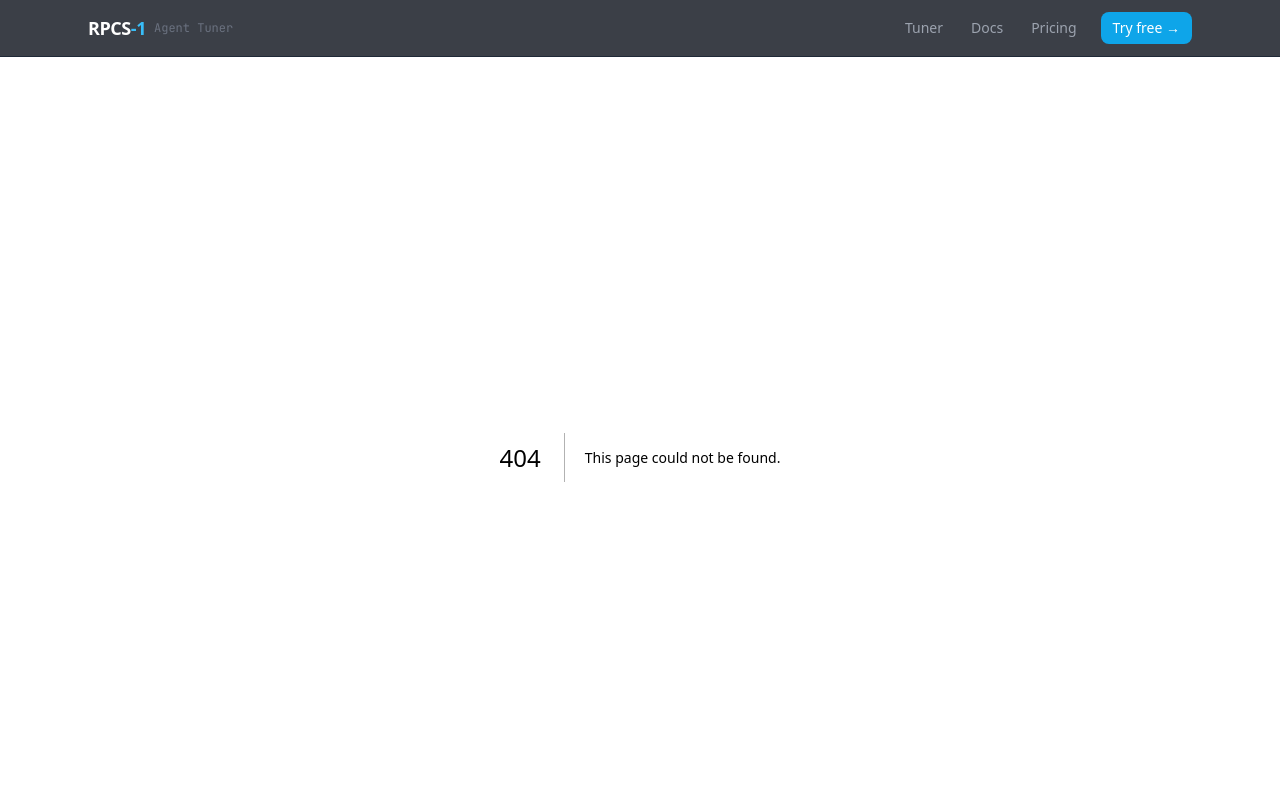
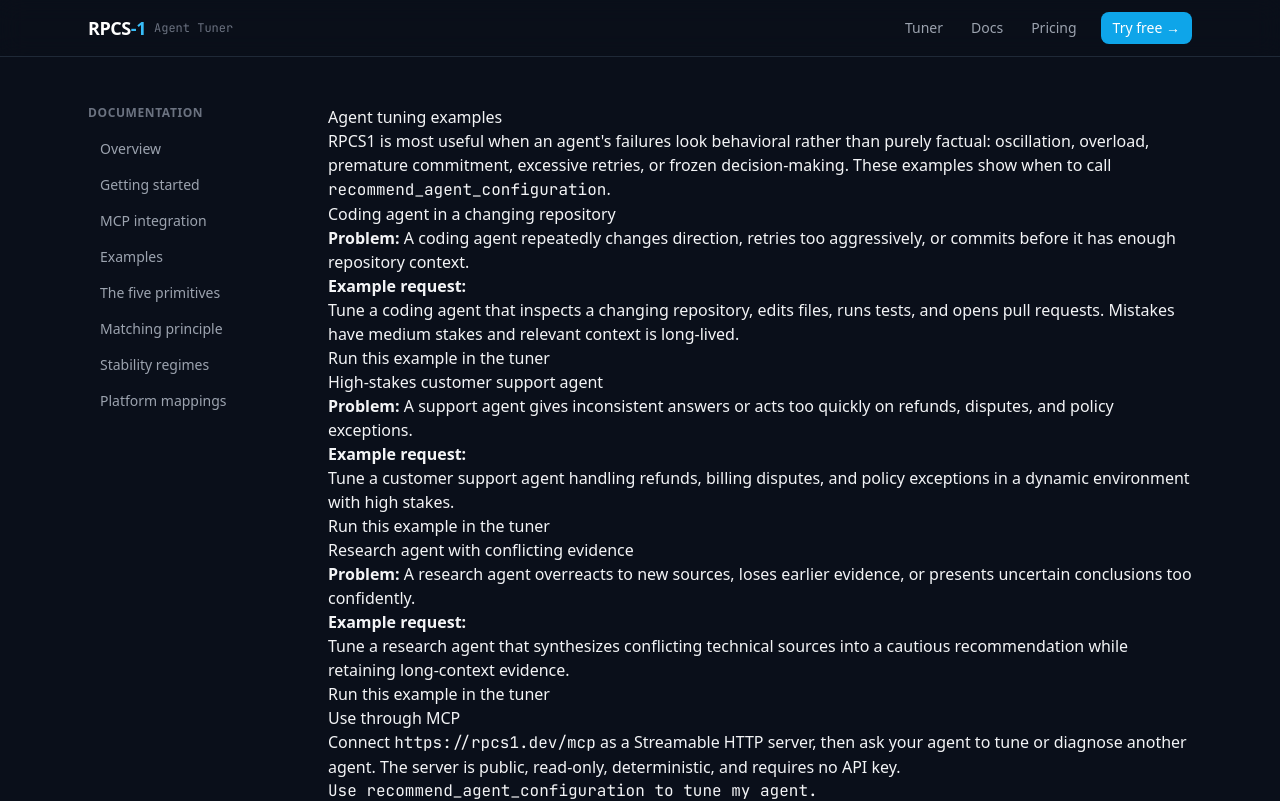
Before and after one commit to travisbergen2/rpcs1-sdk, a Next.js app in the folder packages/web/: page /docs/examples in a window 1280 px wide. Before the commit this address had no page. Shown: the top 801 px of the page. Built offline with nearby package versions, Linux system fonts and the light colour scheme.

Commit message:
feat: add MCP distribution launch kit

```diff
--- /dev/null
+++ b/packages/web/app/docs/examples/page.tsx
@@ -0,0 +1,77 @@
+import type { Metadata } from 'next';
+import Link from 'next/link';
+
+export const metadata: Metadata = {
+  title: 'Agent Tuning Examples',
+  description:
+    'Practical RPCS1 examples for coding agents, customer support agents, and research agents.',
+};
+
+const EXAMPLES = [
+  {
+    title: 'Coding agent in a changing repository',
+    problem:
+      'A coding agent repeatedly changes direction, retries too aggressively, or commits before it has enough repository context.',
+    prompt:
+      'Tune a coding agent that inspects a changing repository, edits files, runs tests, and opens pull requests. Mistakes have medium stakes and relevant context is long-lived.',
+    preset: 'coding',
+  },
+  {
+    title: 'High-stakes customer support agent',
+    problem:
+      'A support agent gives inconsistent answers or acts too quickly on refunds, disputes, and policy exceptions.',
+    prompt:
+      'Tune a customer support agent handling refunds, billing disputes, and policy exceptions in a dynamic environment with high stakes.',
+    preset: 'support',
+  },
+  {
+    title: 'Research agent with conflicting evidence',
+    problem:
+      'A research agent overreacts to new sources, loses earlier evidence, or presents uncertain conclusions too confidently.',
+    prompt:
+      'Tune a research agent that synthesizes conflicting technical sources into a cautious recommendation while retaining long-context evidence.',
+    preset: 'research',
+  },
+];
+
+export default function ExamplesPage() {
+  return (
+    <div>
+      <h1>Agent tuning examples</h1>
+      <p>
+        RPCS1 is most useful when an agent&apos;s failures look behavioral rather than purely
+        factual: oscillation, overload, premature commitment, excessive retries, or frozen
+        decision-making. These examples show when to call{' '}
+        <code>recommend_agent_configuration</code>.
+      </p>
+
+      {EXAMPLES.map((example) => (
+        <section key={example.preset}>
+          <h2>{example.title}</h2>
+          <p><strong>Problem:</strong> {example.problem}</p>
+          <p><strong>Example request:</strong></p>
+          <blockquote>{example.prompt}</blockquote>
+          <p>
+            <Link href={`/tuner?preset=${example.preset}`}>
+              Run this example in the tuner
+            </Link>
+          </p>
+        </section>
+      ))}
+
+      <h2>Use through MCP</h2>
+      <p>
+        Connect <code>https://rpcs1.dev/mcp</code> as a Streamable HTTP server, then ask your
+        agent to tune or diagnose another agent. The server is public, read-only, deterministic,
+        and requires no API key.
+      </p>
+      <pre><code>{`Use recommend_agent_configuration to tune my agent.
+
+Task: triage production incidents and propose remediation
+Environment: dynamic, somewhat predictable, high stakes
+Context relevance: long
+Commitment style: cautious
+Target platform: anthropic`}</code></pre>
+    </div>
+  );
+}
--- a/packages/web/app/docs/layout.tsx
+++ b/packages/web/app/docs/layout.tsx
@@ -5,6 +5,7 @@ const NAV = [
   { href: '/docs',                   label: 'Overview' },
   { href: '/docs/getting-started',   label: 'Getting started' },
   { href: '/docs/mcp',               label: 'MCP integration' },
+  { href: '/docs/examples',          label: 'Examples' },
   { href: '/docs/primitives',        label: 'The five primitives' },
   { href: '/docs/matching',          label: 'Matching principle' },
   { href: '/docs/regimes',           label: 'Stability regimes' },
```
Also changed, not shown: packages/web/public/.well-known/mcp/server-card.json (added), 2 other files (tests, documents, lock files or other folders).
